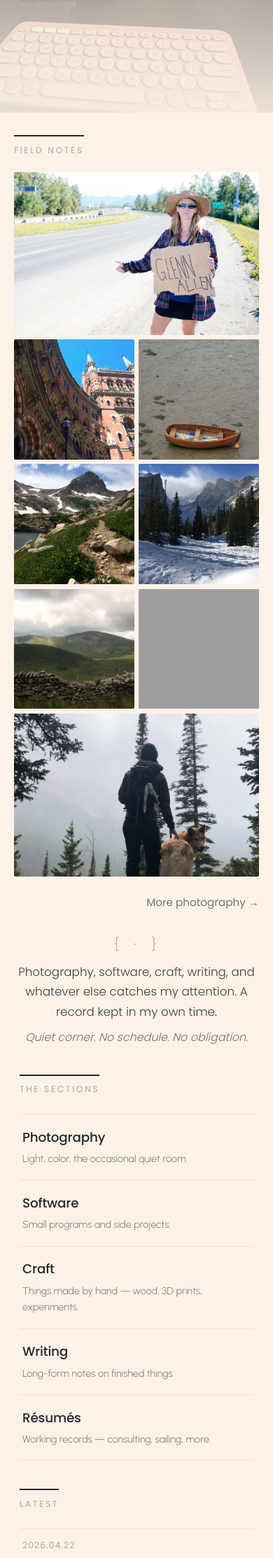
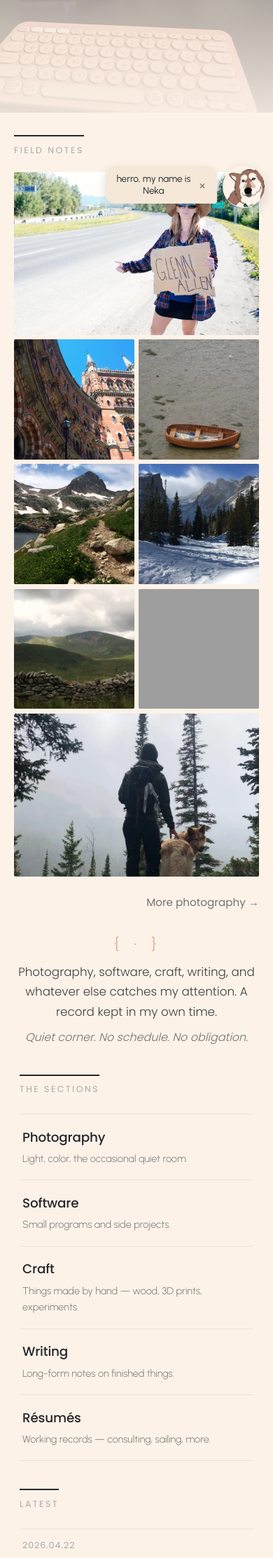
Before and after one commit to jaxlee-digital/jaxlee, a Jekyll site: the page built from index.md, in a window 390 px wide. Shown: the part 591-2818 px from the top of the page at 70% size. Built offline with Jekyll 4.4.1, drawn with Linux system fonts in a browser that asks for light colours; grey boxes are pictures that could not be loaded.

Commit message:
feat(home): Neka sticky chatbot widget + transparent-bg icon
- Strip white background from Neka illustration (floodfill + trim)
- neka.png (256x256) for footer icon (transparent)
- neka-full.png (653x656) for the home-page widget
- Footer .social-links__img: object-fit contain, no forced circle
  (illustration has its own silhouette)
- Home-only Neka widget: fixed bottom-right, circular avatar with
  soft shadow, speech bubble 'herro, my name is Neka'. Bubble
  pops in after ~1s, auto-hides after 6s, clicking avatar opens
  Neka's IG in a new tab, clicking bubble dismisses it early.

```diff
--- a/_layouts/home.html
+++ b/_layouts/home.html
@@ -86,3 +86,37 @@ layout: default
 {% endif %}
 
 {{ content }}
+
+<aside class="neka-widget" id="neka-widget" aria-label="Neka">
+  <button class="neka-widget__bubble" id="neka-bubble" type="button" aria-live="polite">
+    <span class="neka-widget__bubble-text">herro, my name is Neka</span>
+    <span class="neka-widget__bubble-close" aria-label="Dismiss">&times;</span>
+  </button>
+  <a class="neka-widget__avatar" href="https://www.instagram.com/neka_pup/"
+     target="_blank" rel="noopener" aria-label="Neka on Instagram">
+    <img src="{{ '/assets/images/icons/neka-full.png' | relative_url }}" alt="Neka">
+  </a>
+</aside>
+
+<script>
+  (function () {
+    var widget = document.getElementById('neka-widget');
+    var bubble = document.getElementById('neka-bubble');
+    if (!widget || !bubble) return;
+
+    // Show bubble after a short delay (feels more natural than instant).
+    setTimeout(function () { widget.classList.add('is-open'); }, 900);
+
+    // Auto-hide after 6 seconds.
+    var autoHide = setTimeout(function () {
+      widget.classList.remove('is-open');
+    }, 6900);
+
+    // Click bubble (or its close X) dismisses it early.
+    bubble.addEventListener('click', function (e) {
+      e.preventDefault();
+      widget.classList.remove('is-open');
+      clearTimeout(autoHide);
+    });
+  })();
+</script>
--- a/assets/css/main.css
+++ b/assets/css/main.css
@@ -1158,12 +1158,94 @@ hr { border: 0; border-top: 1px solid var(--rule); margin: var(--rhythm) 0; }
   line-height: 1;
 }
 .social-links__img {
-  width: 1.25rem;
-  height: 1.25rem;
+  width: 1.35rem;
+  height: 1.35rem;
   display: block;
-  border-radius: 50%;
-  object-fit: cover;
+  object-fit: contain;
   opacity: 0.9;
   transition: opacity 0.15s ease;
 }
 .social-links a:hover .social-links__img { opacity: 1; }
+
+/* ----- Neka sticky chatbot widget (home only) ----- */
+.neka-widget {
+  position: fixed;
+  right: 1.25rem;
+  bottom: 1.25rem;
+  z-index: 1000;
+  display: flex;
+  align-items: flex-end;
+  gap: 0.5rem;
+  pointer-events: none; /* children re-enable */
+}
+.neka-widget__avatar {
+  pointer-events: auto;
+  display: block;
+  width: 72px;
+  height: 72px;
+  border-radius: 50%;
+  background: var(--paper, #FCF2E8);
+  box-shadow: 0 6px 18px rgba(0,0,0,0.15);
+  overflow: hidden;
+  transition: transform 0.18s ease, box-shadow 0.18s ease;
+}
+.neka-widget__avatar:hover {
+  transform: translateY(-2px) scale(1.04);
+  box-shadow: 0 10px 24px rgba(0,0,0,0.2);
+}
+.neka-widget__avatar img {
+  width: 100%;
+  height: 100%;
+  object-fit: cover;
+  object-position: center 30%; /* keep face visible */
+  display: block;
+}
+.neka-widget__bubble {
+  pointer-events: auto;
+  appearance: none;
+  border: none;
+  font: inherit;
+  cursor: pointer;
+
+  /* Visual */
+  background: var(--paper-alt, #F5E8D8);
+  color: var(--ink, #25262C);
+  padding: 0.6rem 0.9rem;
+  border-radius: 14px 14px 4px 14px;
+  box-shadow: 0 4px 14px rgba(0,0,0,0.12);
+  font-size: 0.9rem;
+  line-height: 1.25;
+  max-width: 12rem;
+  display: inline-flex;
+  align-items: center;
+  gap: 0.5rem;
+
+  /* Hidden state */
+  opacity: 0;
+  transform: translateY(6px) scale(0.96);
+  transform-origin: bottom right;
+  pointer-events: none;
+  transition: opacity 0.22s ease, transform 0.22s ease;
+  margin-bottom: 6px;
+}
+.neka-widget.is-open .neka-widget__bubble {
+  opacity: 1;
+  transform: translateY(0) scale(1);
+  pointer-events: auto;
+}
+.neka-widget__bubble-text { white-space: normal; }
+.neka-widget__bubble-close {
+  color: var(--muted, #6a6a6a);
+  font-size: 1.1rem;
+  line-height: 1;
+  padding: 0 0.15rem;
+}
+.neka-widget__bubble:hover .neka-widget__bubble-close {
+  color: var(--accent, #DB997C);
+}
+
+@media (max-width: 600px) {
+  .neka-widget { right: 0.75rem; bottom: 0.75rem; }
+  .neka-widget__avatar { width: 60px; height: 60px; }
+  .neka-widget__bubble { max-width: 10rem; font-size: 0.85rem; }
+}
```
Also changed, not shown: assets/images/icons/neka-full.png (added), assets/images/icons/neka.png.
